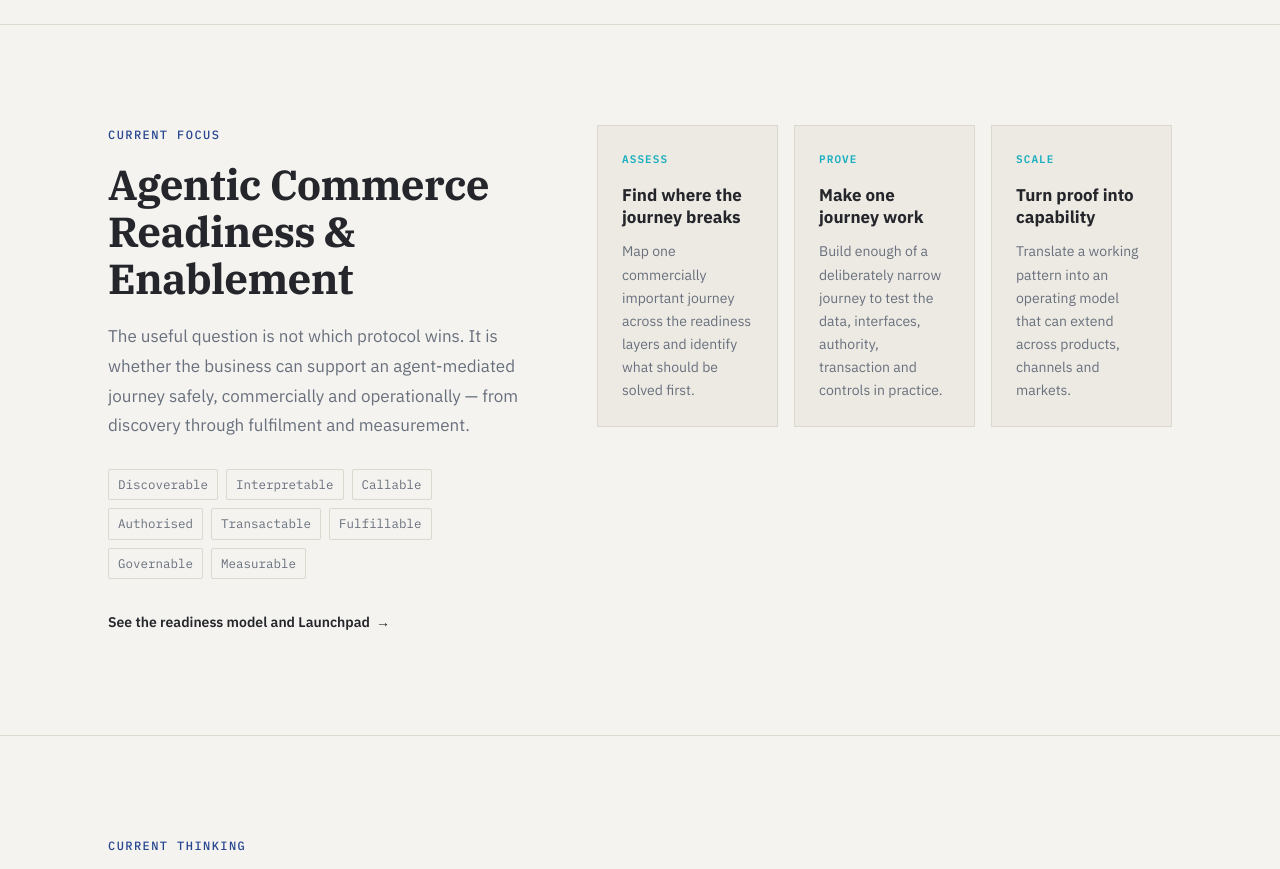
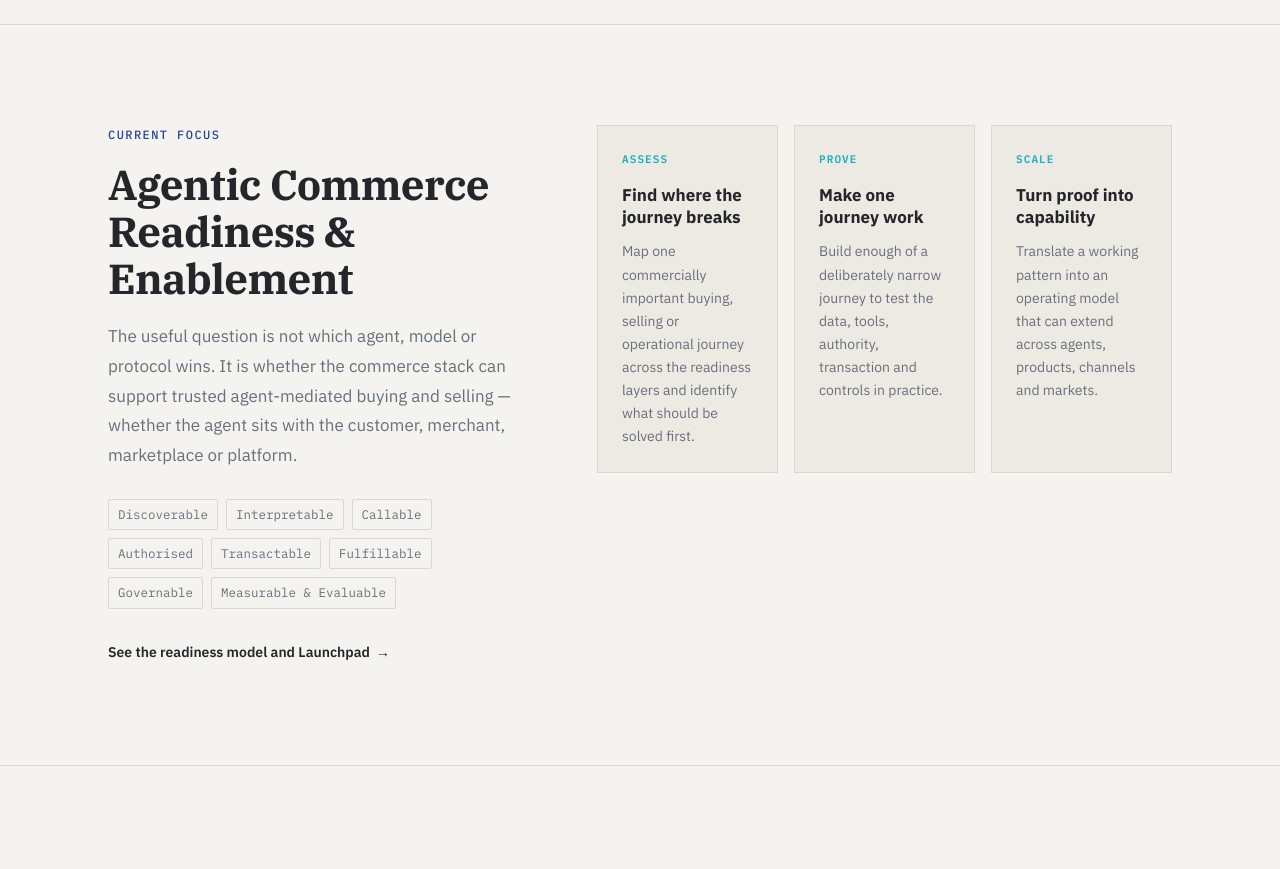
Before and after one commit to HAV-25/PPO_Portfolio, a Next.js app: page / in a window 1280 px wide. Shown: the part 4680-5549 px from the top of the page. Built offline with nearby package versions, Linux system fonts and the light colour scheme.

Commit message:
copy(agentic-commerce): broaden readiness to buying and selling agents

```diff
--- a/src/components/home/AgenticCommercePreview.tsx
+++ b/src/components/home/AgenticCommercePreview.tsx
@@ -1,10 +1,10 @@
 import Link from "next/link";
 
-const layers = ["Discoverable", "Interpretable", "Callable", "Authorised", "Transactable", "Fulfillable", "Governable", "Measurable"];
+const layers = ["Discoverable", "Interpretable", "Callable", "Authorised", "Transactable", "Fulfillable", "Governable", "Measurable & Evaluable"];
 const stages = [
-  { label: "ASSESS", title: "Find where the journey breaks", body: "Map one commercially important journey across the readiness layers and identify what should be solved first." },
-  { label: "PROVE", title: "Make one journey work", body: "Build enough of a deliberately narrow journey to test the data, interfaces, authority, transaction and controls in practice." },
-  { label: "SCALE", title: "Turn proof into capability", body: "Translate a working pattern into an operating model that can extend across products, channels and markets." },
+  { label: "ASSESS", title: "Find where the journey breaks", body: "Map one commercially important buying, selling or operational journey across the readiness layers and identify what should be solved first." },
+  { label: "PROVE", title: "Make one journey work", body: "Build enough of a deliberately narrow journey to test the data, tools, authority, transaction and controls in practice." },
+  { label: "SCALE", title: "Turn proof into capability", body: "Translate a working pattern into an operating model that can extend across agents, products, channels and markets." },
 ];
 
 export default function AgenticCommercePreview() {
@@ -14,33 +14,12 @@ export default function AgenticCommercePreview() {
         <div className="grid lg:grid-cols-[0.85fr_1.15fr] gap-10 lg:gap-16 items-start">
           <div>
             <span className="section-label">Current focus</span>
-            <h2 className="font-display font-bold text-navy text-[32px] md:text-[42px] leading-[1.12]">
-              Agentic Commerce Readiness &amp; Enablement
-            </h2>
-            <p className="font-jakarta text-slate text-[16px] md:text-[17px] leading-[1.75] mt-5">
-              The useful question is not which protocol wins. It is whether the business can support an agent-mediated journey safely, commercially and operationally — from discovery through fulfilment and measurement.
-            </p>
-            <div className="flex flex-wrap gap-2 mt-7">
-              {layers.map((layer) => <span key={layer} className="stack-tag">{layer}</span>)}
-            </div>
-            <Link
-              href="/agentic-commerce"
-              data-analytics-event="agentic_home_cta"
-              className="inline-flex mt-8 font-jakarta font-semibold text-[14px] text-navy hover:underline hover:decoration-cyan hover:decoration-2 hover:underline-offset-4"
-            >
-              See the readiness model and Launchpad <span className="ml-1.5" aria-hidden="true">→</span>
-            </Link>
+            <h2 className="font-display font-bold text-navy text-[32px] md:text-[42px] leading-[1.12]">Agentic Commerce Readiness &amp; Enablement</h2>
+            <p className="font-jakarta text-slate text-[16px] md:text-[17px] leading-[1.75] mt-5">The useful question is not which agent, model or protocol wins. It is whether the commerce stack can support trusted agent-mediated buying and selling — whether the agent sits with the customer, merchant, marketplace or platform.</p>
+            <div className="flex flex-wrap gap-2 mt-7">{layers.map((layer) => <span key={layer} className="stack-tag">{layer}</span>)}</div>
+            <Link href="/agentic-commerce" data-analytics-event="agentic_home_cta" className="inline-flex mt-8 font-jakarta font-semibold text-[14px] text-navy hover:underline hover:decoration-cyan hover:decoration-2 hover:underline-offset-4">See the readiness model and Launchpad <span className="ml-1.5" aria-hidden="true">→</span></Link>
           </div>
-
-          <div className="grid md:grid-cols-3 gap-4">
-            {stages.map((stage) => (
-              <div key={stage.label} className="bg-cream-card border border-rule p-6 flex flex-col">
-                <p className="font-mono font-semibold text-cyan text-[11px] tracking-[0.1em]">{stage.label}</p>
-                <h3 className="font-jakarta font-bold text-navy text-[17px] leading-[1.3] mt-4">{stage.title}</h3>
-                <p className="font-jakarta text-slate text-[14px] leading-[1.65] mt-3">{stage.body}</p>
-              </div>
-            ))}
-          </div>
+          <div className="grid md:grid-cols-3 gap-4">{stages.map((stage) => <div key={stage.label} className="bg-cream-card border border-rule p-6 flex flex-col"><p className="font-mono font-semibold text-cyan text-[11px] tracking-[0.1em]">{stage.label}</p><h3 className="font-jakarta font-bold text-navy text-[17px] leading-[1.3] mt-4">{stage.title}</h3><p className="font-jakarta text-slate text-[14px] leading-[1.65] mt-3">{stage.body}</p></div>)}</div>
         </div>
       </div>
     </section>
```
